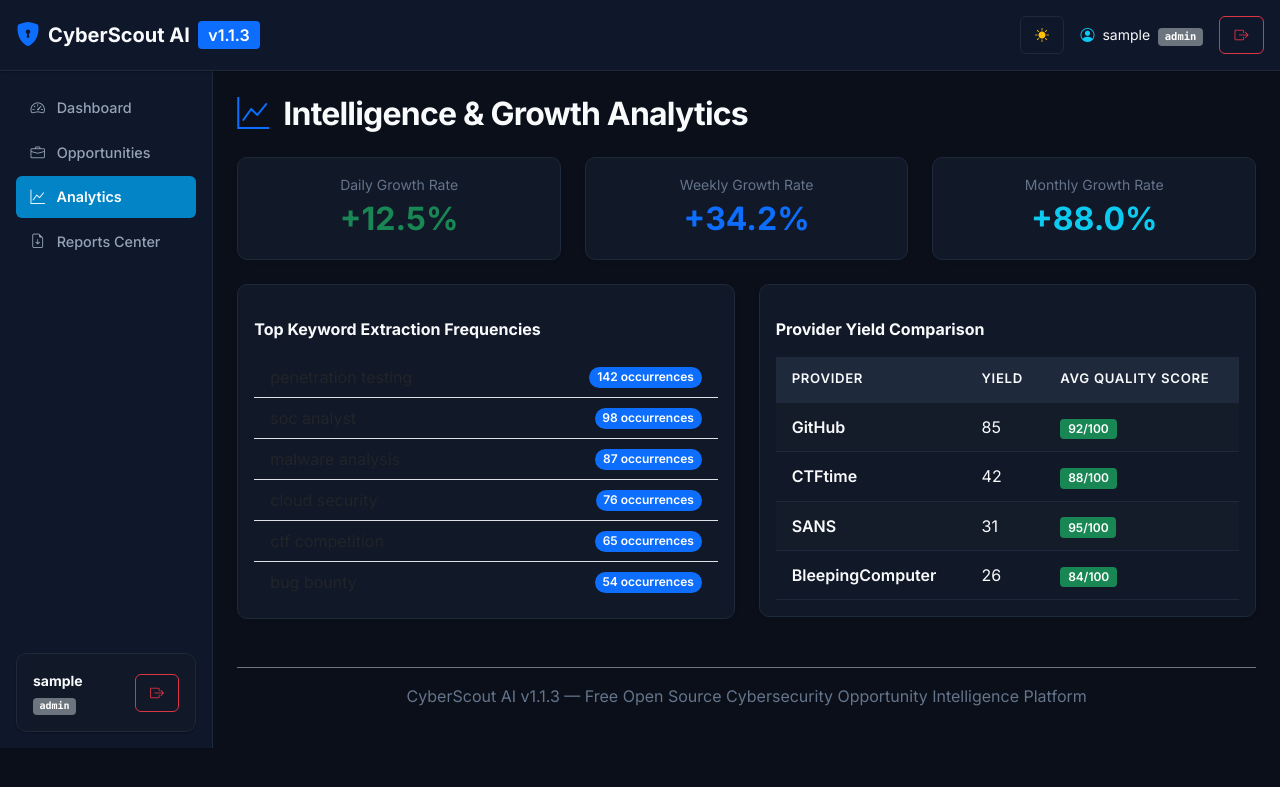
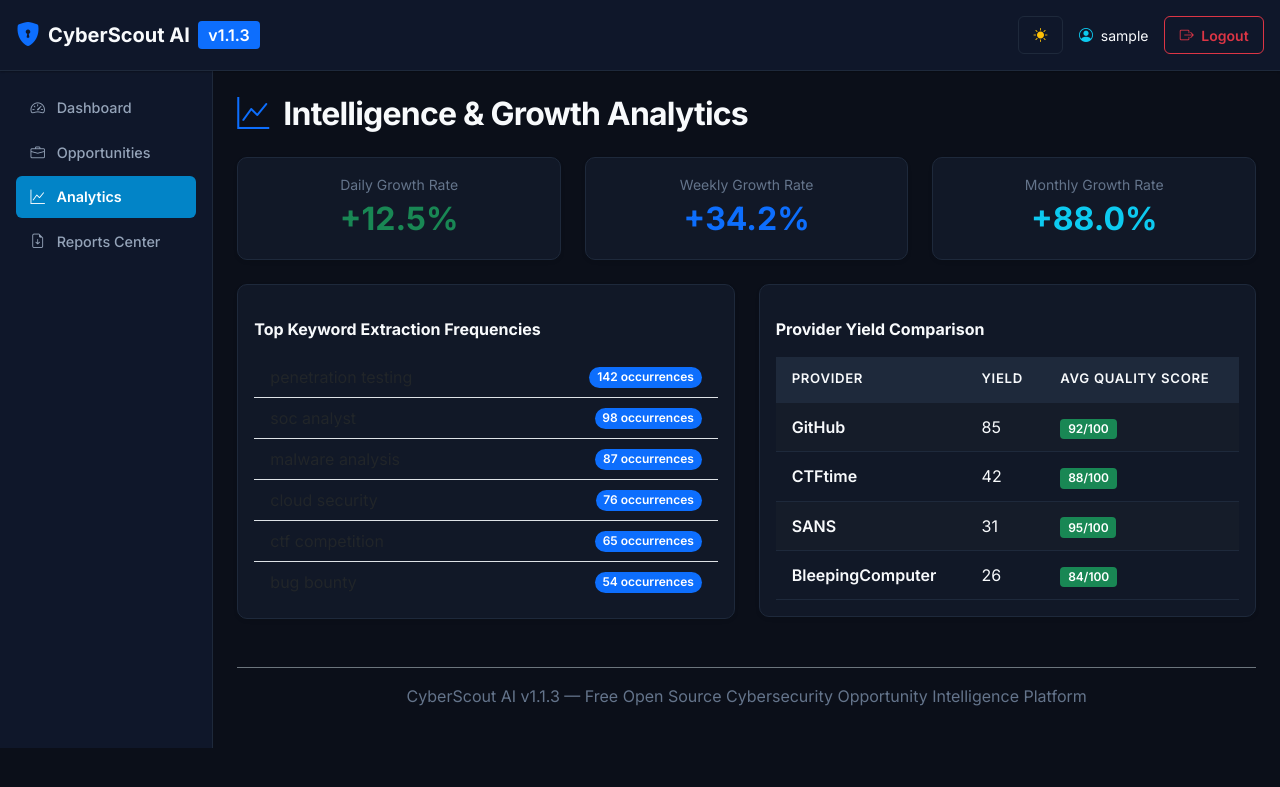
Before and after one commit to prasadpanda-123/CyberScoutAI, a Flask app: page /analytics in a window 1280 px wide. Shown: the top 787 px of the page. Run offline with Flask 3, Linux system fonts and the light colour scheme; the visitor is signed in with stand-in values (Sample User, id 1); some libraries are stand-ins or nearby versions.

Commit message:
fix(ui): remove duplicate user account block from sidebar, hide user role from normal UI, and sanitize navbar controls

```diff
--- a/dashboard/routes/auth.py
+++ b/dashboard/routes/auth.py
@@ -81,7 +81,7 @@ def login():
             session["email"] = user["email"]
             session["role"] = user["role"]
 
-            flash(f"Welcome back, {user['username']}! Logged in as {user['role']}.", "success")
+            flash(f"Welcome back, {user['username']}!", "success")
             return redirect(next_url)
         else:
             flash("Invalid username/email or password.", "danger")
--- a/dashboard/templates/navbar.html
+++ b/dashboard/templates/navbar.html
@@ -9,8 +9,8 @@
     </button>
 
     {% if current_user.is_authenticated %}
-      <span class="small me-3"><i class="bi bi-person-circle me-1 text-info"></i> {{ current_user.username }} <span class="badge bg-secondary font-monospace ms-1">{{ current_user.role }}</span></span>
-      <a href="/logout" class="btn btn-outline-danger btn-sm" title="Sign Out"><i class="bi bi-box-arrow-right"></i></a>
+      <span class="small me-3"><i class="bi bi-person-circle me-1 text-info"></i> {{ current_user.username }}</span>
+      <a href="/logout" class="btn btn-outline-danger btn-sm" title="Sign Out"><i class="bi bi-box-arrow-right me-1"></i> Logout</a>
     {% else %}
       <a href="/login" class="btn btn-primary btn-sm me-2">Sign In</a>
       <a href="/register" class="btn btn-outline-success btn-sm">Register</a>
--- a/dashboard/templates/sidebar.html
+++ b/dashboard/templates/sidebar.html
@@ -20,16 +20,4 @@
         <i class="bi bi-file-earmark-arrow-down me-2"></i> Reports Center
       </a>
     </li>
-  </ul>
-
-  <!-- Active User Account Footer Card -->
-  <div class="card p-3 mt-4">
-    <div class="d-flex align-items-center justify-content-between">
-      <div class="truncate me-2">
-        <div class="fw-bold small truncate">{{ current_user.username }}</div>
-        <span class="badge {% if current_user.role == 'Super Admin' %}bg-danger{% elif current_user.role == 'Administrator' %}bg-primary{% else %}bg-secondary{% endif %} font-monospace" style="font-size: 10px;">{{ current_user.role }}</span>
-      </div>
-      <a href="/logout" class="btn btn-sm btn-outline-danger" title="Sign Out"><i class="bi bi-box-arrow-right"></i></a>
-    </div>
-  </div>
 </div>
```
